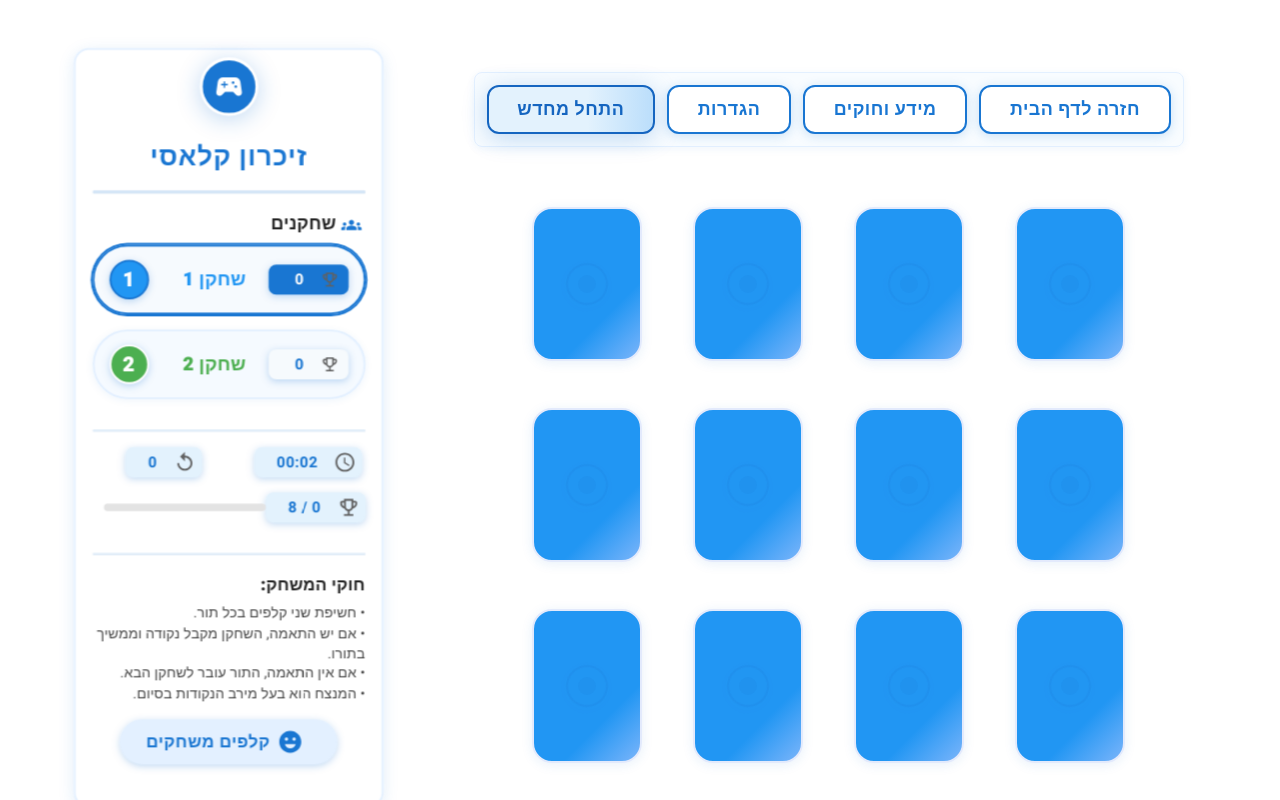
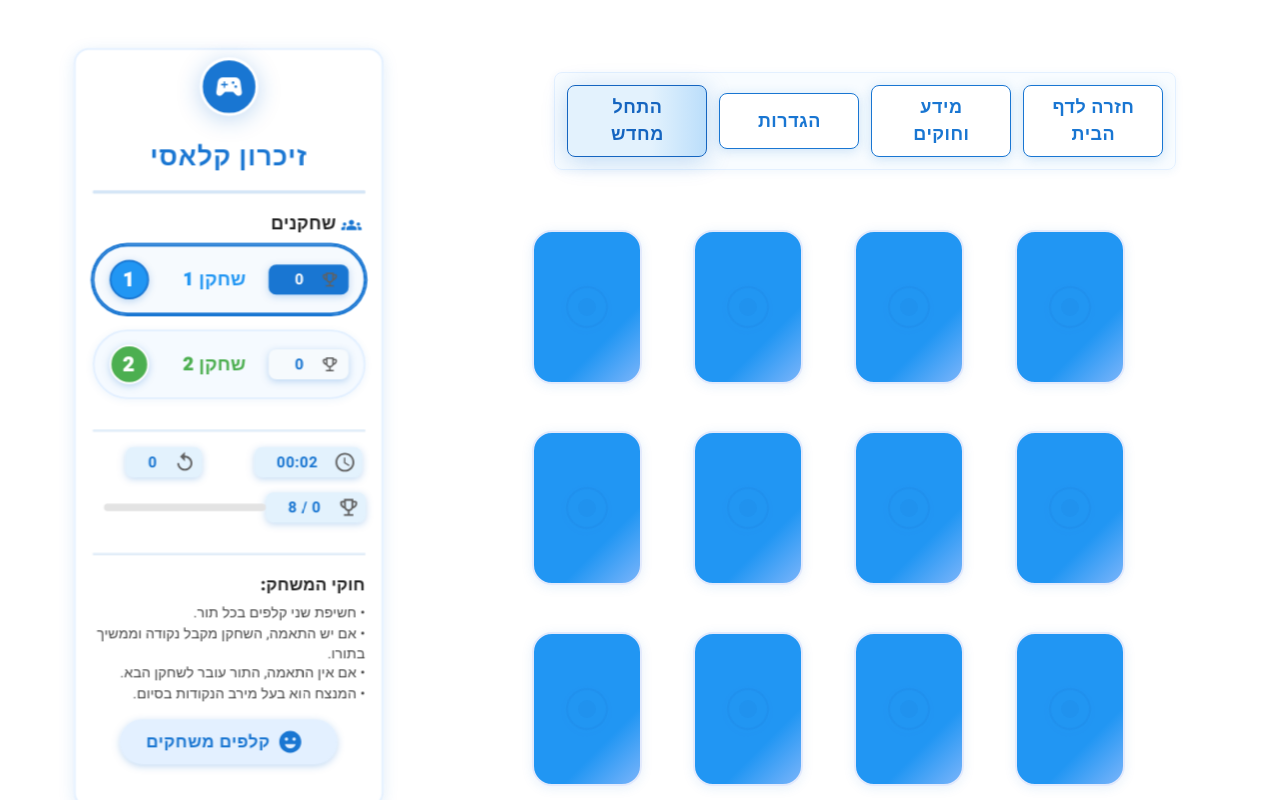
Before and after one commit to shlomoi10/memorys, a React (Create React App) app: page / in a window 1280 px wide. Both pictures are taken after a click on the button "התחל משחק". Shown: the top 800 px of the page. Built offline with nearby package versions, Linux system fonts and the light colour scheme.

Commit message:
שחזור מצב קוד: הלחצנים והלוח במבנה המקורי, ללא עיטוף ממורכז. בוצע ריסט לשינויים האחרונים בניסיון המרכוז.

```diff
--- a/src/components/Board.css
+++ b/src/components/Board.css
@@ -22,3 +22,162 @@
     gap: 4px;
   }
 }
+
+.panel-buttons-sticky-top,
+.panel-buttons-sticky-top.fixed,
+.panel-buttons-sticky-top.expanded,
+.panel-buttons-sticky-top.fixed.expanded {
+  position: sticky;
+  top: 0;
+  z-index: 1200;
+  transition: box-shadow 0.2s, opacity 0.25s, min-height 0.3s, max-height 0.3s;
+  box-shadow: 0 2px 16px #1976d233;
+  will-change: opacity, min-height, max-height;
+  opacity: 1;
+  pointer-events: auto;
+  min-height: 56px;
+  max-height: 200px;
+  height: auto;
+  background: none;
+  border: none;
+  border-radius: 0;
+  padding: 0;
+  box-sizing: border-box;
+  font-size: 18px;
+  display: flex;
+  align-items: stretch;
+  justify-content: center;
+  margin-left: auto;
+  margin-right: auto;
+  width: auto;
+  left: unset;
+  right: unset;
+}
+
+.panel-buttons-sticky-top.fixed {
+  position: fixed !important;
+  top: 0;
+  left: 0;
+  right: 0;
+  margin-left: auto;
+  margin-right: auto;
+  width: auto;
+  justify-content: center;
+}
+
+.panel-buttons-sticky-top:not(.expanded) {
+  /* תמיד מציץ פס עליון, לא יוצא החוצה */
+  transform: none;
+  opacity: 0.85;
+  min-height: 10px;
+  max-height: 18px;
+  height: 18px;
+  border-radius: 0 0 12px 12px;
+  box-shadow: 0 2px 8px #1976d211;
+  pointer-events: auto;
+  padding-top: 0 !important;
+  padding-bottom: 0 !important;
+  transition: max-height 0.3s, min-height 0.3s, opacity 0.25s;
+}
+
+.panel-buttons-sticky-top:not(.expanded)::after {
+  content: '';
+  display: block;
+  width: 100%;
+  height: 8px;
+  background: linear-gradient(90deg, #e3f0ff 60%, #b3e5fc 100%);
+  border-radius: 0 0 12px 12px;
+  position: absolute;
+  left: 0;
+  right: 0;
+  top: 0;
+  opacity: 0.7;
+}
+
+.panel-buttons-sticky-top {
+  display: flex;
+  justify-content: center;
+  align-items: center;
+  width: auto;
+  background: none;
+  border: none;
+  box-shadow: none;
+  padding: 0;
+  box-sizing: border-box;
+  position: sticky;
+  top: 0;
+  left: 0;
+  right: 0;
+  z-index: 1200;
+  transition: box-shadow 0.2s, opacity 0.25s, min-height 0.3s, max-height 0.3s;
+  margin-left: auto;
+  margin-right: auto;
+}
+
+.panel-buttons-sticky-top button {
+  font-size: 18px;
+  padding: 8px 22px;
+  border-radius: 8px;
+  border-width: 1.5px;
+  min-width: 140px;
+  min-height: 56px;
+  box-sizing: border-box;
+  display: flex;
+  align-items: center;
+  justify-content: center;
+  height: 100%;
+}
+
+.panel-buttons-sticky-top {
+  /* שמירה על גובה אחיד לכל הכפתורים */
+  height: 100%;
+}
+.panel-buttons-sticky-top > button {
+  height: 100%;
+}
+
+.panel-buttons-inner-wrapper {
+  display: flex;
+  flex-direction: row;
+  gap: 12px;
+  align-items: center;
+  justify-content: center;
+  background: rgba(227,240,255,0.24);
+  border: 1.5px solid #e3f0ff;
+  border-radius: 8px;
+  box-shadow: 0 2px 8px #1976d211;
+  padding: 12px;
+  box-sizing: border-box;
+  width: max-content;
+  min-width: 0;
+  transition: box-shadow 0.2s, opacity 0.25s, min-height 0.3s, max-height 0.3s;
+  margin-left: auto;
+  margin-right: auto;
+}
+
+/* הסרתי את .game-center-container */
+
+@media (max-width: 950px) {
+  .panel-buttons-sticky-top, .panel-buttons-sticky-top.fixed {
+    max-width: 100vw;
+  }
+}
+@media (max-width: 650px) {
+  .panel-buttons-sticky-top {
+    width: 100vw;
+    min-width: 0;
+    justify-content: center;
+    max-width: 100vw;
+  }
+  .panel-buttons-inner-wrapper {
+    width: 100vw;
+    min-width: 0;
+    justify-content: center;
+  }
+  .panel-buttons-sticky-top button {
+    font-size: 16px;
+    padding: 7px 12px;
+    min-width: 90px;
+    min-height: 44px;
+  }
+}
--- a/src/components/PanelButtons.tsx
+++ b/src/components/PanelButtons.tsx
@@ -8,8 +8,59 @@ interface PanelButtonsProps {
 }
 
 export default function PanelButtons({ onRestart, onSettings, onInfo, onBackToHome }: PanelButtonsProps) {
+  const [fixed, setFixed] = React.useState(false);
+  const [expanded, setExpanded] = React.useState(true);
+  const ref = React.useRef<HTMLDivElement>(null);
+  const sentinelRef = React.useRef<HTMLDivElement>(null);
+  const BUTTONS_HEIGHT = 56;
+
+  React.useEffect(() => {
+    const observer = new window.IntersectionObserver(
+      ([entry]) => {
+        if (entry.intersectionRatio === 0 && !fixed) {
+          setFixed(true);
+          setExpanded(false);
+        } else if (entry.intersectionRatio > 0 && fixed) {
+          setFixed(false);
+          setExpanded(true);
+        }
+      },
+      { threshold: [0] }
+    );
+    if (sentinelRef.current) observer.observe(sentinelRef.current);
+    return () => observer.disconnect();
+  }, [fixed]);
+
   return (
-    <div style={{
+    <>
+      <div ref={sentinelRef} style={{ height: 0, width: '100%' }} />
+      {fixed && (
+        <div style={{ height: expanded ? BUTTONS_HEIGHT : 14 }} />
+      )}
+      <div
+        ref={ref}
+        className={`panel-buttons-sticky-top${expanded ? ' expanded' : ''}${fixed ? ' fixed' : ''}`}
+        onMouseEnter={() => setExpanded(true)}
+        onMouseLeave={() => { if (fixed) setExpanded(false); }}
+        style={{
+          display: 'flex',
+          justifyContent: 'center',
+          alignItems: 'center',
+          width: '100%',
+          background: 'none',
+          border: 'none',
+          boxShadow: 'none',
+          padding: 0,
+          position: fixed ? 'fixed' : 'sticky',
+          top: 0,
+          left: 0,
+          right: 0,
+          zIndex: 1200,
+          transition: 'box-shadow 0.2s, opacity 0.25s, min-height 0.3s, max-height 0.3s',
+        }}
+      >
+        <div className="panel-buttons-inner-wrapper"
+          style={{
             display: 'flex',
             flexDirection: 'row',
             gap: 12,
@@ -25,11 +76,15 @@ export default function PanelButtons({ onRestart, onSettings, onInfo, onBackToHo
             boxSizing: 'border-box',
             width: 'auto',
             minWidth: 0,
-    }}>
+            transition: 'box-shadow 0.2s, opacity 0.25s, min-height 0.3s, max-height 0.3s',
+          }}
+        >
           <button className="game-btn primary" onClick={onRestart}>התחל מחדש</button>
           <button className="game-btn" onClick={onSettings} type="button">הגדרות</button>
           <button className="game-btn" onClick={onInfo} type="button">מידע וחוקים</button>
           <button className="game-btn" onClick={onBackToHome} type="button">חזרה לדף הבית</button>
         </div>
+      </div>
+    </>
   );
 }
--- a/src/constants/gameRules.ts
+++ b/src/constants/gameRules.ts
@@ -3,5 +3,6 @@ export const GAME_RULES: Record<string, string> = {
   minscore: `\u2022 כמו קלאסי, אך המנצח הוא בעל הניקוד הנמוך ביותר.\n\u2022 כל טעות מוסיפה נקודה.\n\u2022 התאמה לא מורידה ניקוד.`,
   triplet: `\u2022 בכל תור יש לחשוף שלושה קלפים.\n\u2022 אם כל השלושה זהים, השחקן מקבל 2 נקודות וממשיך בתורו.\n\u2022 אם לא, התור עובר.\n\u2022 המנצח בעל מירב הנקודות בסיום.`,
   categories: `\u2022 התאמה לפי קטגוריה (חיות, פירות, ספורט).\n\u2022 כל זוג מאותה קטגוריה נחשב כהתאמה.\n\u2022 המנצח בעל מירב הנקודות.`,
-  actioncards: `\u2022 ישנם קלפי פעולה מיוחדים (גלה זוג, ערבוב, תור נוסף, הפסד תור).\n\u2022 התאמת זוג רגיל = נקודה.\n\u2022 התאמת זוג פעולה מפעילה את הפעולה.\n\u2022 המנצח בעל מירב הנקודות.`
+  actioncards: `\u2022 ישנם קלפי פעולה מיוחדים (גלה זוג, ערבוב, תור נוסף, הפסד תור).\n\u2022 התאמת זוג רגיל = נקודה.\n\u2022 התאמת זוג פעולה מפעילה את הפעולה.\n\u2022 המנצח בעל מירב הנקודות.`,
+  cumulative: `• בכל תחילת משחק, כל זוג קלפים מקבל ניקוד אקראי בין 1 ל-10.\n• כאשר שחקן מוצא זוג קלפים תואמים, הוא מקבל את הניקוד של אותו זוג.\n• הניקוד של כל זוג מוצג על הקלף עצמו.\n• השחקן שצובר את מירב הנקודות עד לסיום כל הזוגות — מנצח!\n• המשחק דורש גם זיכרון וגם אסטרטגיה: כדאי לזכור זוגות עם ניקוד גבוה!`
 };
```
Also changed, not shown: 11 other files (tests, documents, lock files or other folders). Lines whose indentation alone changed are shown as unchanged.
